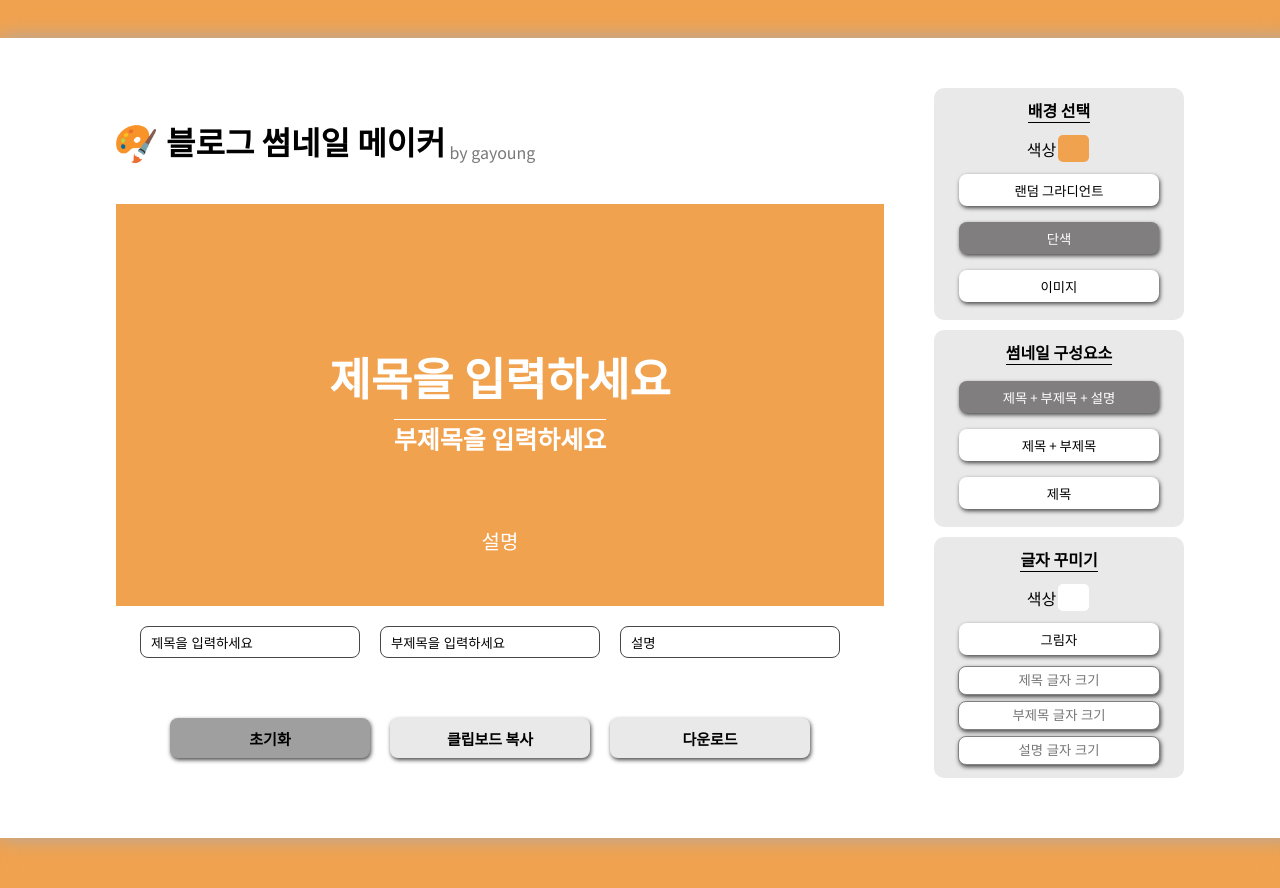
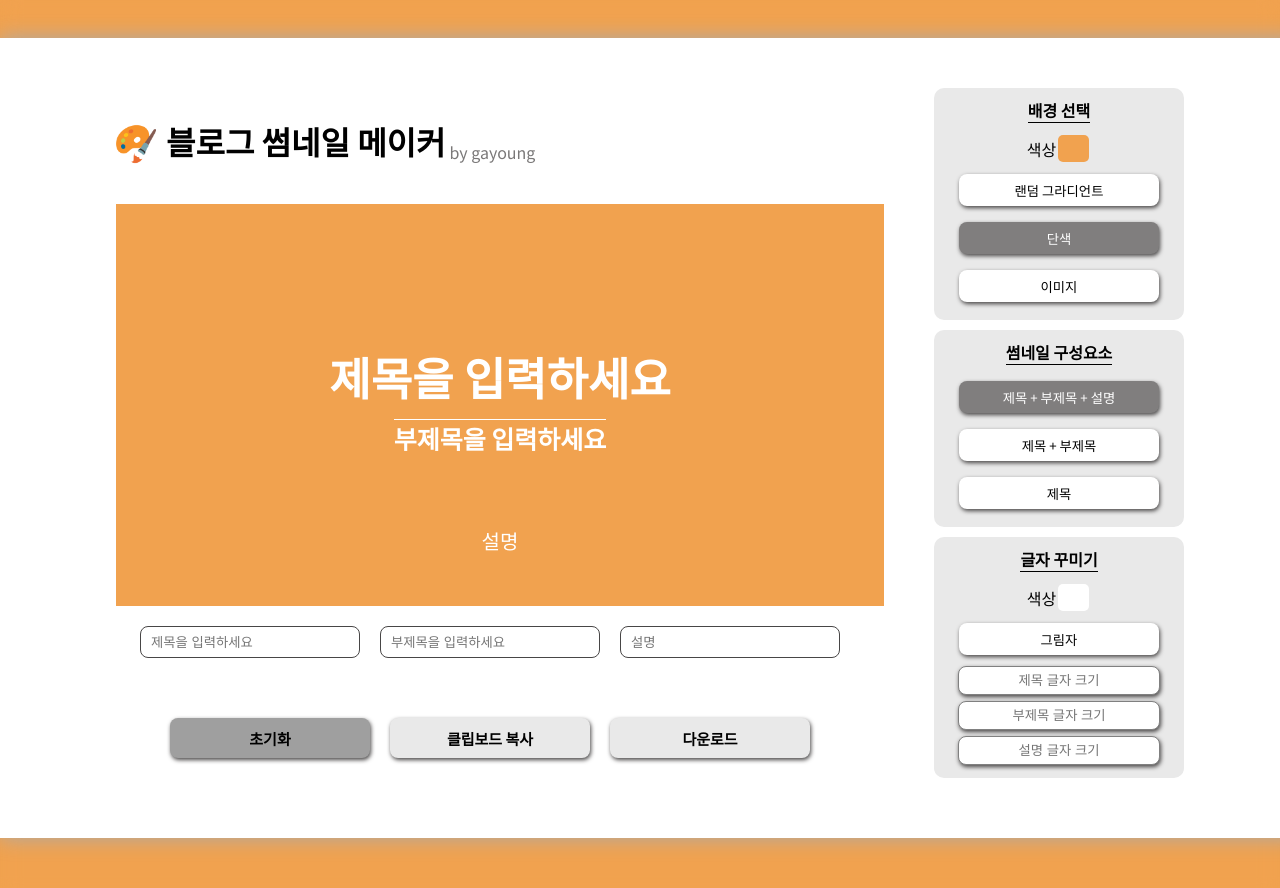
Before and after one commit to Young-Yoii/-, a React (Create React App) app: page / in a window 1280 px wide. Shown: the top 888 px of the page. Built offline with nearby package versions, Linux system fonts and the light colour scheme.

Commit message:
fix: input value->placehorder

```diff
--- a/src/components/Thumbnail.tsx
+++ b/src/components/Thumbnail.tsx
@@ -194,9 +194,9 @@ const Thumbnail = () => {
         </TextWrap>
       </ThumbnailWrap>
       <InputWrap>
-        <Input name="title" value={inputs.title} onChange={onChange} />
-        <Input name="subTitle" value={inputs.subTitle} onChange={onChange} />
-        <Input name="description" value={inputs.description} onChange={onChange} />
+        <Input name="title" placeholder={inputs.title} onChange={onChange} />
+        <Input name="subTitle" placeholder={inputs.subTitle} onChange={onChange} />
+        <Input name="description" placeholder={inputs.description} onChange={onChange} />
         <div>
           <CompleteBtn
             reset
```
